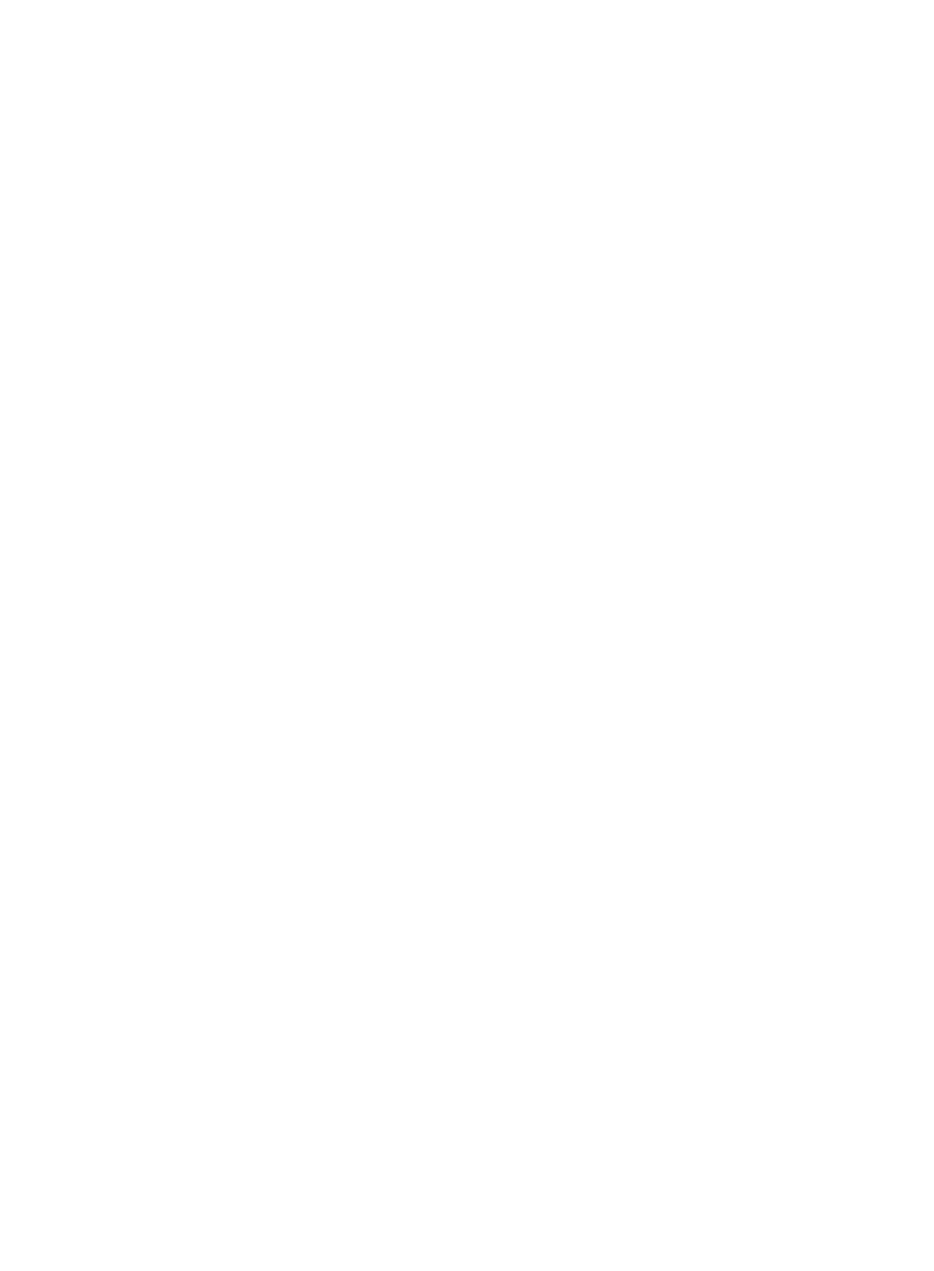
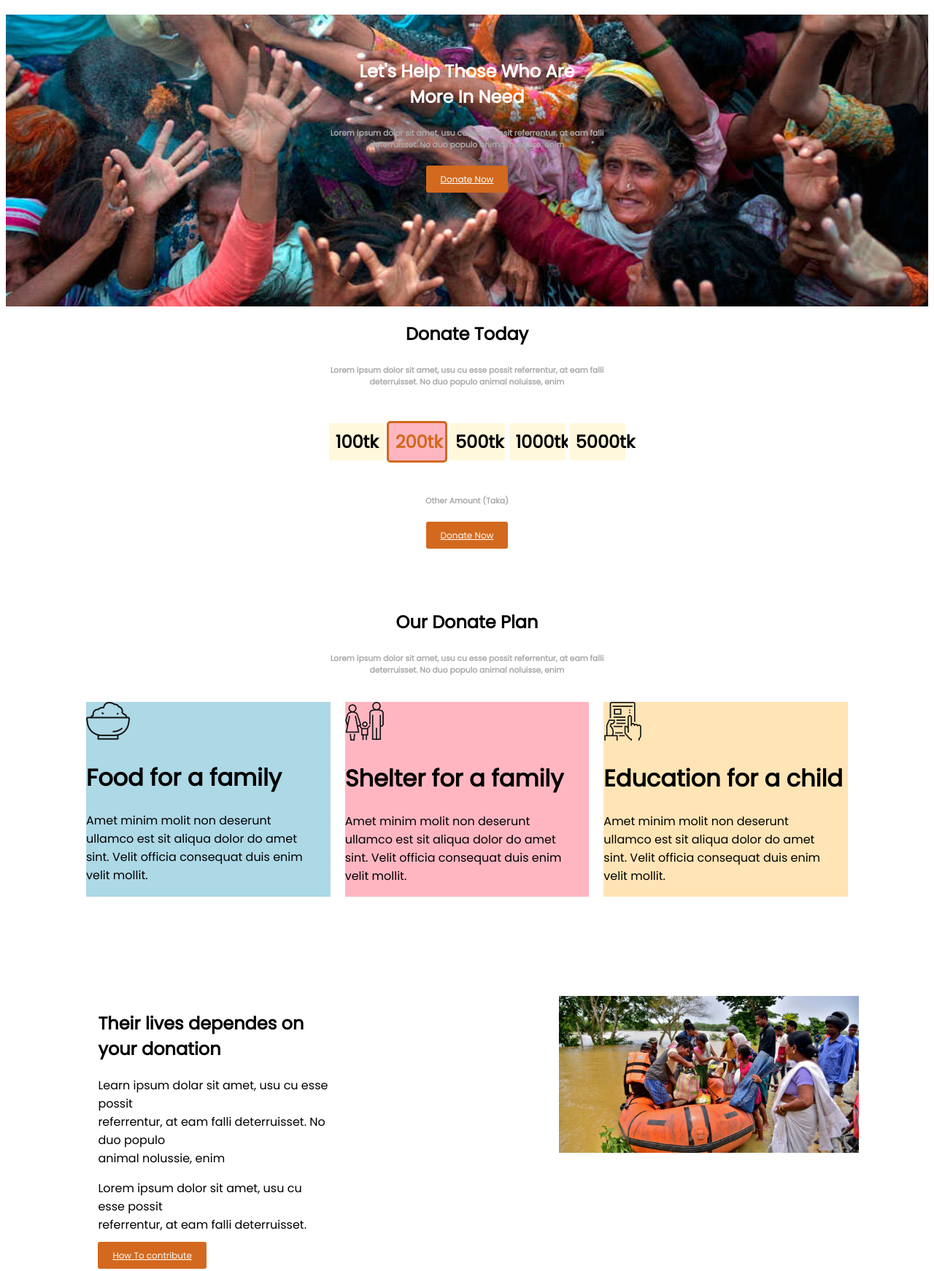
Before and after one commit to anannanatta7/Donate-Today, a plain HTML site: page index.html in a window 1280 px wide. Shown: the top 1742 px of the page at 73% size. Before the commit the page ends 800 px from the top, so only its background shows below. Drawn offline with Linux system fonts and the light colour scheme.

Commit message:
something addede

```diff
--- a/Style.CSS
+++ b/Style.CSS
@@ -0,0 +1,186 @@
+body {
+    font-family: 'Hind', sans-serif;
+    font-family: 'Poppins', sans-serif;
+}
+
+.header {
+    text-align: center;
+    position: relative;
+    top: 15%;
+}
+
+.header h1 {
+    color: white;
+}
+
+.header h6 {
+    color: darkgray;
+}
+
+.donation {
+    text-align: center;
+}
+
+.donation h1 {
+    color: black;
+}
+
+.donation h6 {
+    color: darkgray;
+}
+
+.top-banner {
+    background-image: url(donate-image/donation6.jpg);
+    background-repeat: no-repeat;
+    background-position: center;
+    background-size: cover;
+    height: 50vh;
+}
+
+.link-button {
+    text-align: center;
+    background-color: chocolate;
+    background-image: -moz-linear-gradient(red, orange);
+    color: white;
+    font-weight: 100;
+    padding: 10px 20px;
+    border-radius: 3px;
+    font-size: 12px;
+}
+
+.flexible {
+    display: flex;
+    text-align: center;
+    margin-left: 440px;
+}
+
+.half-width {
+    width: 10%;
+}
+
+#border-tk {
+    border: 3px solid chocolate;
+    background-color: lightpink;
+    color: chocolate;
+    border-radius: 5px;
+    padding: 10%;
+}
+
+.border {
+    border: 3px solid white;
+    background-color: cornsilk;
+    border-radius: 5px;
+    padding: 10%;
+}
+
+.amount {
+    text-align: center;
+    position: relative;
+    top: 15%;
+}
+
+.amount h6 {
+    color: darkgray;
+}
+
+.donate {
+    margin-top: 90px;
+}
+
+.flexible-plan {
+    display: flex;
+    margin-left: 100px;
+    margin-right: 100px;
+    text-align: left;
+    border-radius: 20% padding-left: 20px;
+    pad
+}
+
+#food {
+    background-color: lightblue;
+    border: 10px solid white;
+}
+
+#shelter {
+    background-color: lightpink;
+    border: 10px solid white;
+}
+
+#education {
+    background-color: moccasin;
+    border: 10px solid white;
+}
+
+
+.width {
+    width: 100%;
+}
+
+.contribute {
+    display: flex;
+}
+
+.contri {
+    display: flex;
+}
+
+.contribution {
+    width: 50%;
+    padding-left: 10%;
+    padding-right: 15%;
+    padding-top: 10%;
+}
+
+.contribution img {
+    width: 130%
+}
+
+.contri-edu {
+    display: flex;
+}
+
+.get-updates {
+    text-align: center;
+}
+
+.get-updates h1 {
+    color: black;
+}
+
+.get-updates h6 {
+    color: darkgray;
+}
+
+.white {
+    text-align: left;
+    background-color: white;
+    background-image: -moz-linear-gradient(red, orange);
+    color: darkgrey;
+    font-weight: 100;
+    padding: 10px 70px;
+    border-radius: 3px;
+    font-size: 12px;
+    margin-left: 22%;
+}
+
+.link-box {
+    background-color: moccasin;
+    border: 10px solid white;
+    padding: 50px 2px;
+    margin-left: 30%;
+    margin-right: 30%;
+}
+
+footer {
+    text-align: center;
+    background-color: black;
+    padding: 0% 10%;
+}
+
+footer h3 {
+    color: chocolate;
+}
+
+footer h6 {
+    color: white
+}
--- a/index.html
+++ b/index.html
@@ -6,11 +6,134 @@
     <meta http-equiv="X-UA-Compatible" content="IE=edge">
     <meta name="viewport" content="width=device-width, initial-scale=1.0">
     <title>DONATE-TODAY</title>
+    <link rel="preconnect" href="https://fonts.googleapis.com">
+    <link rel="preconnect" href="https://fonts.gstatic.com" crossorigin>
+    <link href="https://fonts.googleapis.com/css2?family=Poppins:ital@0;1&display=swap" rel="stylesheet">
     <link rel="stylesheet" href="Style.CSS">
 </head>
 
 <body>
-
+    <section class="top-banner">
+        <div class="header">
+            <h1><b>Let's Help Those Who Are<br>More In Need</b></h1>
+            <h6>Lorem ipsum dolor sit amet, usu cu esse possit referrentur, at eam falli<br>deterruisset. No duo populo
+                animal noluisse, enim</h6>
+            <a class="link-button" target="_blank" href="">Donate Now</a>
+        </div>
+    </section>
+    <section class="donate-today">
+        <div class="donation">
+            <h1><b>Donate Today</b></h1>
+            <h6>Lorem ipsum dolor sit amet, usu cu esse possit referrentur, at eam falli<br>deterruisset. No duo populo
+                animal noluisse, enim</h6>
+        </div>
+    </section>
+    <section class="tk">
+        <div class="flexible">
+            <div class="half-width">
+                <h1 class="border">100tk</h1>
+            </div>
+            <div class="half-width">
+                <h1 id="border-tk">200tk</h1>
+            </div>
+            <div class="half-width">
+                <h1 class="border">500tk</h1>
+            </div>
+            <div class="half-width">
+                <h1 class="border">1000tk</h1>
+            </div>
+            <div class="half-width">
+                <h1 class="border">5000tk</h1>
+            </div>
+        </div>
+    </section>
+    <section class="amount">
+        <h6>Other Amount (Taka)</h6>
+        <a class="link-button" target="_blank" href="">Donate Now</a>
+    </section>
+    <section class="donate">
+        <div class="donation">
+            <h1><b>Our Donate Plan</b></h1>
+            <h6>Lorem ipsum dolor sit amet, usu cu esse possit referrentur, at eam falli<br>deterruisset. No duo populo
+                animal noluisse, enim</h6>
+        </div>
+    </section>
+    <secton class="donate-plan">
+        <div class="flexible-plan">
+            <div id="food" class="width">
+                <img src="donate-image/food.png" alt="">
+                <h1>Food for a family</h1>
+                <p>Amet minim molit non deserunt<br> ullamco est sit aliqua dolor do amet<br> sint. Velit officia
+                    consequat duis enim<br> velit mollit.</p>
+            </div>
+            <div id="shelter" class="width">
+                <img src="donate-image/shelter.png" alt="">
+                <h1>Shelter for a family</h1>
+                <p>Amet minim molit non deserunt<br> ullamco est sit aliqua dolor do amet<br> sint. Velit officia
+                    consequat duis enim<br> velit mollit.</p>
+            </div>
+            <div id="education" class="width">
+                <img src="donate-image/Frame-1.png" alt="">
+                <h1>Education for a child</h1>
+                <p>Amet minim molit non deserunt<br> ullamco est sit aliqua dolor do amet<br> sint. Velit officia
+                    consequat duis enim<br> velit mollit.</p>
+            </div>
+        </div>
+    </secton>
+    <section class="contribute">
+        <div class="contribution">
+            <h1><b>Their lives dependes on<br> your donation</b></h1>
+            <p>Learn ipsum dolar sit amet, usu cu esse possit<br> referrentur, at eam falli deterruisset. No duo
+                populo<br> animal nolussie, enim</p>
+            <p>Lorem ipsum dolor sit amet, usu cu esse possit<br>
+                referrentur, at eam falli deterruisset.</p>
+            <a class="link-button" target="_blank" href="">How To contribute</a>
+        </div>
+        <div class="contribution">
+            <img src="donate-image/donation5.jpg" alt="">
+        </div>
+    </section>
+    <section class="contri">
+        <div class="contribution">
+            <img src="donate-image/donation 14.jpg" alt="">
+        </div>
+        <div class="contribution">
+            <h1><b>Their lives dependes on<br> your donation</b></h1>
+            <p>Learn ipsum dolar sit amet, usu cu esse possit<br> referrentur, at eam falli deterruisset. No duo
+                populo<br> animal nolussie, enim</p>
+            <p>Lorem ipsum dolor sit amet, usu cu esse possit<br>
+                referrentur, at eam falli deterruisset.</p>
+            <a class="link-button" target="_blank" href="">How To Contribute</a>
+        </div>
+    </section>
+    <section class="contri-edu">
+        <div class="contribution">
+            <h1><b>Their lives dependes on<br> your donation<br>..UNICEF..</b></h1>
+            <p>Every child deserves a fair chance.<br> Your donation helps the UNICEF charity make<br> a difference for
+                children in Thailand<br> & around the world.</p>
+            <a class="link-button" target="_blank" href="">How To Contribute</a>
+        </div>
+        <div class="contribution">
+            <img src="donate-image/donation9.jpg" alt="">
+        </div>
+    </section>
+    <section class="updates">
+        <div class="get-updates">
+            <h1><b>Get My Updates</b></h1>
+            <h6>Lorem ipsum dolor sit amet, usu cu esse possit referrentur, at eam falli<br>deterruisset. No duo populo
+                animal noluisse, enim</h6>
+        </div>
+    </section>
+    <section class="link-box">
+        <div class="box">
+            <a class="white" target="_blank" href="">Email</a><a class="link-button" target="_blank"
+                href="">Subscription</a>
+        </div>
+    </section>
 </body>
+<footer>
+    <h3><b><i>Be Humble</i></b></h3>
+    <h6>i'm gonna do it</h6>
+</footer>
 
 </html>
```
Also changed, not shown: donate-image/Frame-1.png (added), donate-image/donation 14.jpg (added), donate-image/donation5.jpg (added), donate-image/donation6.jpg (added), donate-image/donation9.jpg (added), donate-image/food.png (added), donate-image/shelter.png (added).
